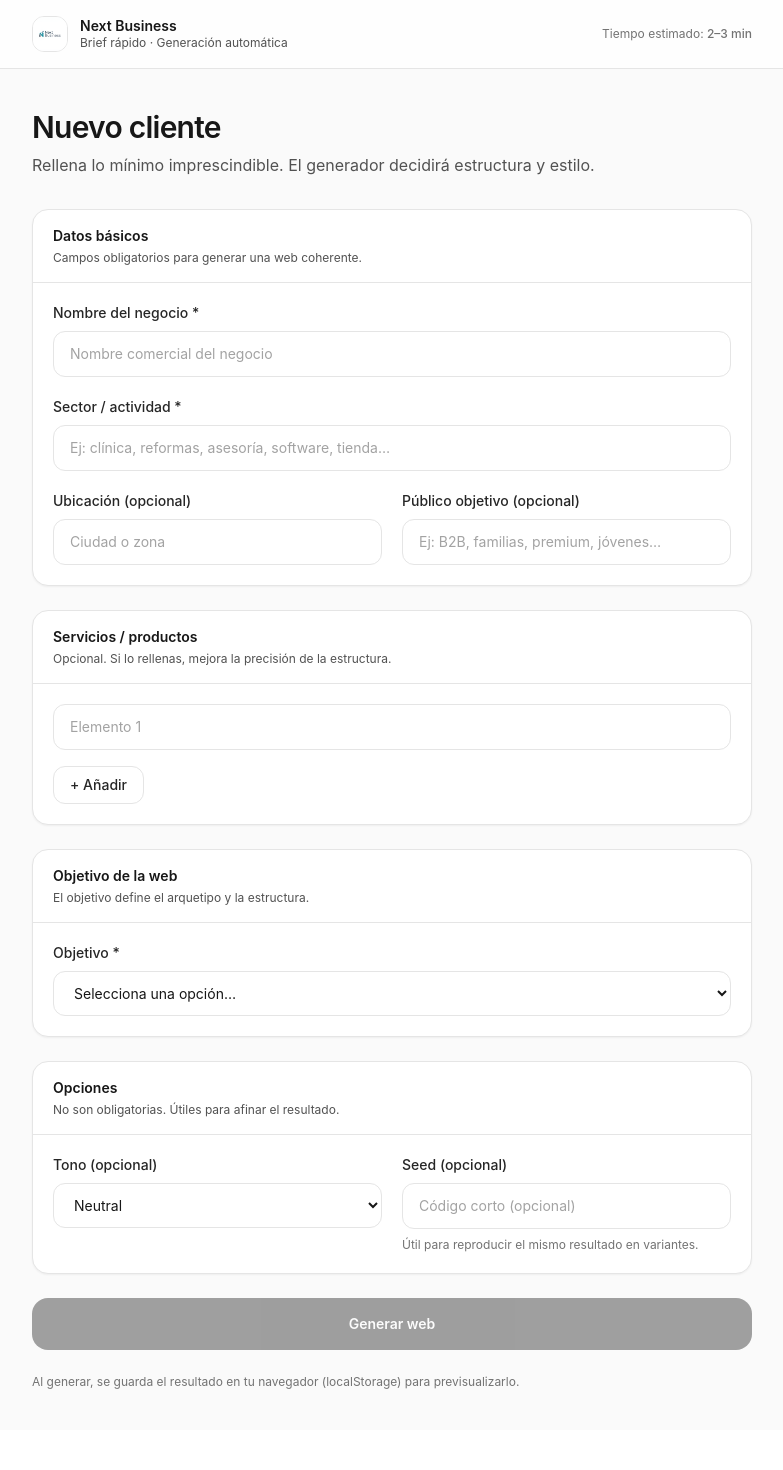
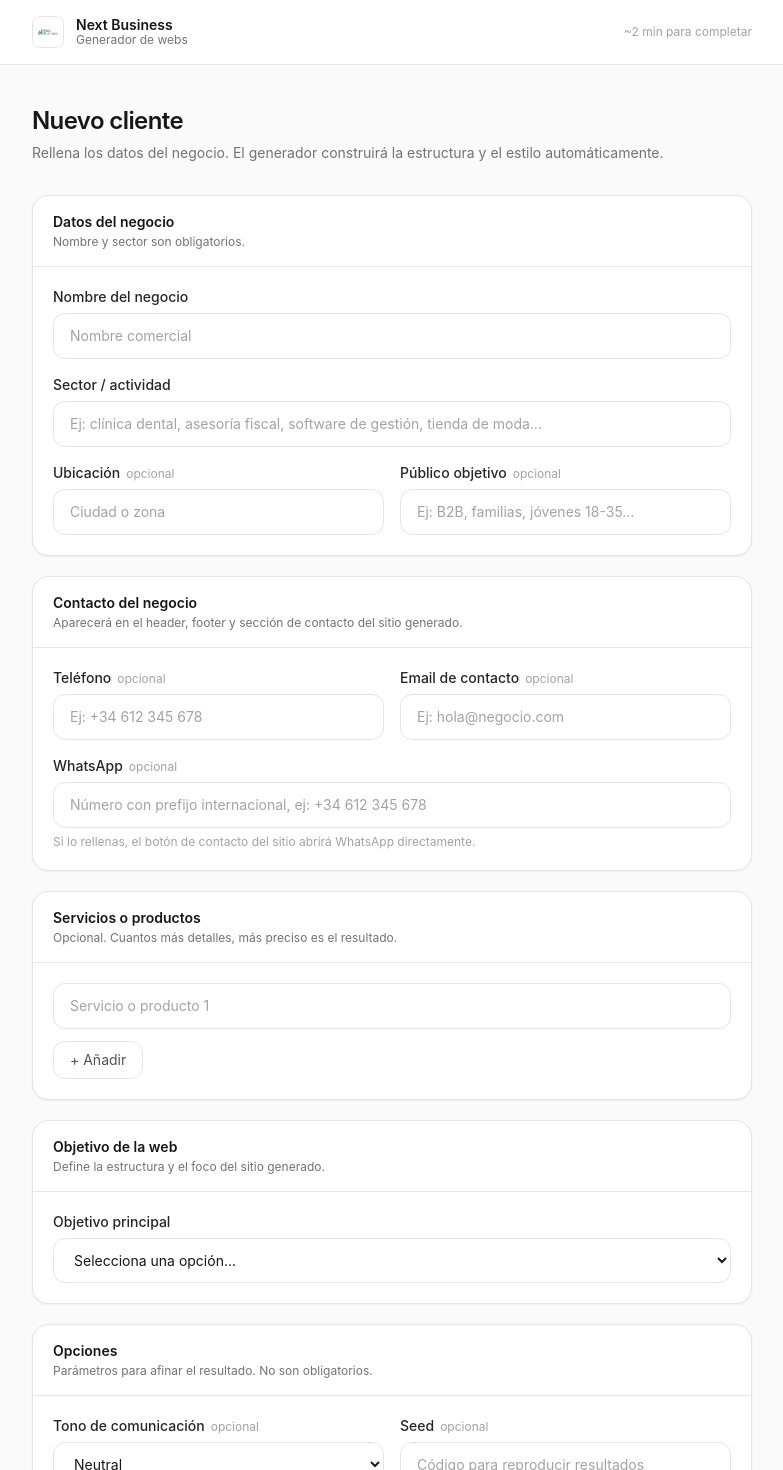
Before and after one commit to nextbusinesstest/next-business, a Next.js app: page /client/new in a window 1280 px wide. Shown: the top 1470 px of the page, without its empty margins (248-1031 px from the left). Before the commit the page ends 1430 px from the top, so only its background shows below. Built offline with nearby package versions, Linux system fonts and the light colour scheme.

Commit message:
Refactor ClientNew component and improve UI elements

```diff
--- a/pages/client/new.js
+++ b/pages/client/new.js
@@ -11,6 +11,13 @@ const GOAL_OPTIONS = [
   { value: "other", label: "Otro (especificar)" },
 ];
 
+const TONE_OPTIONS = [
+  { value: "neutral", label: "Neutral" },
+  { value: "professional", label: "Profesional" },
+  { value: "friendly", label: "Cercano" },
+  { value: "bold", label: "Atrevido" },
+];
+
 function safeTrim(v) {
   return (v ?? "").toString().trim();
 }
@@ -19,15 +26,14 @@ function cx(...classes) {
   return classes.filter(Boolean).join(" ");
 }
 
-// ✅ IMPORTANTE: estos componentes deben estar FUERA del componente principal
-// para evitar remounts y pérdida de foco.
+// Componentes fuera del render principal para evitar re-mounts
 function Card({ title, subtitle, children }) {
   return (
     <div className="rounded-2xl border border-neutral-200 bg-white shadow-sm">
       <div className="px-5 py-4 border-b border-neutral-200">
         <div className="text-sm font-semibold text-neutral-900">{title}</div>
         {subtitle ? (
-          <div className="text-xs text-neutral-600 mt-1">{subtitle}</div>
+          <div className="text-xs text-neutral-500 mt-0.5">{subtitle}</div>
         ) : null}
       </div>
       <div className="p-5">{children}</div>
@@ -35,38 +41,49 @@ function Card({ title, subtitle, children }) {
   );
 }
 
-function Label({ children, htmlFor }) {
+function Label({ children, htmlFor, optional = false }) {
   return (
-    <label
-      htmlFor={htmlFor}
-      className="block text-sm font-medium text-neutral-800 mb-2"
-    >
+    <label htmlFor={htmlFor} className="block text-sm font-medium text-neutral-800 mb-1.5">
       {children}
+      {optional ? (
+        <span className="ml-1.5 text-xs font-normal text-neutral-400">opcional</span>
+      ) : null}
     </label>
   );
 }
 
 const inputBase =
   "w-full rounded-xl bg-white border border-neutral-200 px-4 py-3 text-sm text-neutral-900 " +
-  "outline-none focus:ring-2 focus:ring-neutral-900/10 focus:border-neutral-400 placeholder:text-neutral-400";
+  "outline-none focus:ring-2 focus:ring-neutral-900/10 focus:border-neutral-400 placeholder:text-neutral-400 transition-colors";
 
 const selectBase =
   "w-full rounded-xl bg-white border border-neutral-200 px-4 py-3 text-sm text-neutral-900 " +
-  "outline-none focus:ring-2 focus:ring-neutral-900/10 focus:border-neutral-400";
+  "outline-none focus:ring-2 focus:ring-neutral-900/10 focus:border-neutral-400 transition-colors";
 
 export default function ClientNew() {
   const router = useRouter();
 
+  // Datos del negocio
   const [businessName, setBusinessName] = useState("");
   const [sector, setSector] = useState("");
   const [location, setLocation] = useState("");
   const [targetAudience, setTargetAudience] = useState("");
   const [services, setServices] = useState([""]);
+
+  // Contacto del negocio (nuevo)
+  const [phone, setPhone] = useState("");
+  const [email, setEmail] = useState("");
+  const [whatsapp, setWhatsapp] = useState("");
+
+  // Objetivo
   const [websiteGoal, setWebsiteGoal] = useState("");
   const [websiteGoalDetail, setWebsiteGoalDetail] = useState("");
+
+  // Opciones
   const [tone, setTone] = useState("neutral");
   const [seed, setSeed] = useState("");
 
+  // UI state
   const [loading, setLoading] = useState(false);
   const [errorMsg, setErrorMsg] = useState("");
   const [logoOk, setLogoOk] = useState(true);
@@ -114,6 +131,11 @@ export default function ClientNew() {
       target_audience: safeTrim(targetAudience),
       services: cleanedServices,
 
+      // Contacto del negocio
+      contact_phone: safeTrim(phone),
+      contact_email: safeTrim(email),
+      contact_whatsapp: safeTrim(whatsapp),
+
       website_goal: safeTrim(websiteGoal),
       website_goal_detail: safeTrim(websiteGoalDetail),
 
@@ -147,76 +169,79 @@ export default function ClientNew() {
 
   return (
     <div className="min-h-screen bg-neutral-50">
-      {/* Header NB */}
-      <div className="sticky top-0 z-10 border-b border-neutral-200 bg-white/80 backdrop-blur">
+      {/* Header */}
+      <div className="sticky top-0 z-10 border-b border-neutral-200 bg-white/90 backdrop-blur">
         <div className="max-w-3xl mx-auto px-6 py-4 flex items-center justify-between">
           <div className="flex items-center gap-3">
             {logoOk ? (
               <img
                 src="/logo.png"
                 alt="Next Business"
-                className="h-9 w-9 rounded-xl object-contain bg-white border border-neutral-200"
+                className="h-8 w-8 rounded-lg object-contain border border-neutral-200"
                 onError={() => setLogoOk(false)}
               />
             ) : (
-              <div className="h-9 w-9 rounded-xl bg-neutral-900" aria-hidden />
+              <div className="h-8 w-8 rounded-lg bg-neutral-900" aria-hidden />
             )}
-
             <div>
               <div className="text-sm font-semibold text-neutral-900 leading-none">
                 Next Business
               </div>
-              <div className="text-xs text-neutral-600 mt-1 leading-none">
-                Brief rápido · Generación automática
+              <div className="text-xs text-neutral-500 mt-0.5 leading-none">
+                Generador de webs
               </div>
             </div>
           </div>
 
-          <div className="text-xs text-neutral-500">
-            Tiempo estimado: <span className="font-medium">2–3 min</span>
+          <div className="text-xs text-neutral-400">
+            ~2 min para completar
           </div>
         </div>
       </div>
 
       <div className="max-w-3xl mx-auto px-6 py-10">
-        <h1 className="text-3xl font-semibold tracking-tight text-neutral-900">
+        <h1 className="text-2xl font-semibold tracking-tight text-neutral-900">
           Nuevo cliente
         </h1>
-        <p className="text-neutral-600 mt-2">
-          Rellena lo mínimo imprescindible. El generador decidirá estructura y estilo.
+        <p className="text-neutral-500 mt-1.5 text-sm">
+          Rellena los datos del negocio. El generador construirá la estructura y el estilo automáticamente.
         </p>
 
-        <form onSubmit={handleSubmit} className="mt-8 space-y-6">
+        <form onSubmit={handleSubmit} className="mt-8 space-y-5">
+
+          {/* Datos básicos */}
           <Card
-            title="Datos básicos"
-            subtitle="Campos obligatorios para generar una web coherente."
+            title="Datos del negocio"
+            subtitle="Nombre y sector son obligatorios."
           >
-            <div className="space-y-5">
+            <div className="space-y-4">
               <div>
-                <Label htmlFor="businessName">Nombre del negocio *</Label>
+                <Label htmlFor="businessName">Nombre del negocio</Label>
                 <input
                   id="businessName"
                   value={businessName}
                   onChange={(e) => setBusinessName(e.target.value)}
                   className={inputBase}
-                  placeholder="Nombre comercial del negocio"
+                  placeholder="Nombre comercial"
+                  required
                 />
               </div>
 
               <div>
-                <Label htmlFor="sector">Sector / actividad *</Label>
+                <Label htmlFor="sector">Sector / actividad</Label>
                 <input
                   id="sector"
                   value={sector}
                   onChange={(e) => setSector(e.target.value)}
                   className={inputBase}
-                  placeholder="Ej: clínica, reformas, asesoría, software, tienda…"
+                  placeholder="Ej: clínica dental, asesoría fiscal, software de gestión, tienda de moda…"
+                  required
                 />
               </div>
 
-              <div className="grid grid-cols-1 md:grid-cols-2 gap-5">
+              <div className="grid grid-cols-1 md:grid-cols-2 gap-4">
                 <div>
-                  <Label htmlFor="location">Ubicación (opcional)</Label>
+                  <Label htmlFor="location" optional>Ubicación</Label>
                   <input
                     id="location"
                     value={location}
@@ -227,43 +252,92 @@ export default function ClientNew() {
                 </div>
 
                 <div>
-                  <Label htmlFor="targetAudience">Público objetivo (opcional)</Label>
+                  <Label htmlFor="targetAudience" optional>Público objetivo</Label>
                   <input
                     id="targetAudience"
                     value={targetAudience}
                     onChange={(e) => setTargetAudience(e.target.value)}
                     className={inputBase}
-                    placeholder="Ej: B2B, familias, premium, jóvenes…"
+                    placeholder="Ej: B2B, familias, jóvenes 18-35…"
                   />
                 </div>
               </div>
             </div>
           </Card>
 
+          {/* Contacto del negocio */}
           <Card
-            title="Servicios / productos"
-            subtitle="Opcional. Si lo rellenas, mejora la precisión de la estructura."
+            title="Contacto del negocio"
+            subtitle="Aparecerá en el header, footer y sección de contacto del sitio generado."
           >
-            <div className="space-y-3">
+            <div className="space-y-4">
+              <div className="grid grid-cols-1 md:grid-cols-2 gap-4">
+                <div>
+                  <Label htmlFor="phone" optional>Teléfono</Label>
+                  <input
+                    id="phone"
+                    type="tel"
+                    value={phone}
+                    onChange={(e) => setPhone(e.target.value)}
+                    className={inputBase}
+                    placeholder="Ej: +34 612 345 678"
+                  />
+                </div>
+
+                <div>
+                  <Label htmlFor="email" optional>Email de contacto</Label>
+                  <input
+                    id="email"
+                    type="email"
+                    value={email}
+                    onChange={(e) => setEmail(e.target.value)}
+                    className={inputBase}
+                    placeholder="Ej: hola@negocio.com"
+                  />
+                </div>
+              </div>
+
+              <div>
+                <Label htmlFor="whatsapp" optional>WhatsApp</Label>
+                <input
+                  id="whatsapp"
+                  type="tel"
+                  value={whatsapp}
+                  onChange={(e) => setWhatsapp(e.target.value)}
+                  className={inputBase}
+                  placeholder="Número con prefijo internacional, ej: +34 612 345 678"
+                />
+                <p className="text-xs text-neutral-400 mt-1.5">
+                  Si lo rellenas, el botón de contacto del sitio abrirá WhatsApp directamente.
+                </p>
+              </div>
+            </div>
+          </Card>
+
+          {/* Servicios */}
+          <Card
+            title="Servicios o productos"
+            subtitle="Opcional. Cuantos más detalles, más preciso es el resultado."
+          >
+            <div className="space-y-2.5">
               {services.map((s, i) => (
-                <div key={i} className="flex gap-3">
+                <div key={i} className="flex gap-2.5">
                   <input
                     value={s}
                     onChange={(e) => updateService(i, e.target.value)}
                     className={inputBase}
-                    placeholder={`Elemento ${i + 1}`}
+                    placeholder={`Servicio o producto ${i + 1}`}
                   />
-                  {services.length > 1 && (
+                  {services.length > 1 ? (
                     <button
                       type="button"
                       onClick={() => removeService(i)}
-                      className="rounded-xl border border-neutral-200 px-3 text-neutral-700 hover:border-neutral-400 hover:bg-neutral-50"
+                      className="rounded-xl border border-neutral-200 px-3 text-neutral-400 hover:border-neutral-300 hover:text-neutral-600 transition-colors shrink-0"
                       aria-label="Eliminar"
-                      title="Eliminar"
                     >
                       ✕
                     </button>
-                  )}
+                  ) : null}
                 </div>
               ))}
             </div>
@@ -271,23 +345,25 @@ export default function ClientNew() {
             <button
               type="button"
               onClick={addService}
-              className="mt-4 rounded-xl border border-neutral-200 px-4 py-2 text-sm font-medium text-neutral-800 hover:border-neutral-400 hover:bg-neutral-50"
+              className="mt-3 rounded-xl border border-neutral-200 px-4 py-2 text-sm text-neutral-600 hover:border-neutral-300 hover:bg-neutral-50 transition-colors"
             >
               + Añadir
             </button>
           </Card>
 
+          {/* Objetivo */}
           <Card
             title="Objetivo de la web"
-            subtitle="El objetivo define el arquetipo y la estructura."
+            subtitle="Define la estructura y el foco del sitio generado."
           >
             <div>
-              <Label htmlFor="websiteGoal">Objetivo *</Label>
+              <Label htmlFor="websiteGoal">Objetivo principal</Label>
               <select
                 id="websiteGoal"
                 value={websiteGoal}
                 onChange={(e) => setWebsiteGoal(e.target.value)}
                 className={selectBase}
+                required
               >
                 <option value="">Selecciona una opción…</option>
                 {GOAL_OPTIONS.map((o) => (
@@ -297,76 +373,80 @@ export default function ClientNew() {
                 ))}
               </select>
 
-              {needsGoalDetail && (
-                <div className="mt-5">
-                  <Label htmlFor="websiteGoalDetail">Detalle del objetivo *</Label>
+              {needsGoalDetail ? (
+                <div className="mt-4">
+                  <Label htmlFor="websiteGoalDetail">Detalla el objetivo</Label>
                   <input
                     id="websiteGoalDetail"
                     value={websiteGoalDetail}
                     onChange={(e) => setWebsiteGoalDetail(e.target.value)}
                     className={inputBase}
-                    placeholder="Ej: solicitar demo, pedir presupuesto, agenda de cita…"
+                    placeholder="Ej: solicitar demo, pedir presupuesto, reservar cita…"
+                    required
                   />
                 </div>
-              )}
+              ) : null}
             </div>
           </Card>
 
+          {/* Opciones avanzadas */}
           <Card
             title="Opciones"
-            subtitle="No son obligatorias. Útiles para afinar el resultado."
+            subtitle="Parámetros para afinar el resultado. No son obligatorios."
           >
-            <div className="grid grid-cols-1 md:grid-cols-2 gap-5">
+            <div className="grid grid-cols-1 md:grid-cols-2 gap-4">
               <div>
-                <Label htmlFor="tone">Tono (opcional)</Label>
+                <Label htmlFor="tone" optional>Tono de comunicación</Label>
                 <select
                   id="tone"
                   value={tone}
                   onChange={(e) => setTone(e.target.value)}
                   className={selectBase}
                 >
-                  <option value="neutral">Neutral</option>
-                  <option value="professional">Profesional</option>
-                  <option value="friendly">Cercano</option>
-                  <option value="bold">Atrevido</option>
+                  {TONE_OPTIONS.map((o) => (
+                    <option key={o.value} value={o.value}>{o.label}</option>
+                  ))}
                 </select>
               </div>
 
               <div>
-                <Label htmlFor="seed">Seed (opcional)</Label>
+                <Label htmlFor="seed" optional>Seed</Label>
                 <input
                   id="seed"
                   value={seed}
                   onChange={(e) => setSeed(e.target.value)}
                   className={inputBase}
-                  placeholder="Código corto (opcional)"
+                  placeholder="Código para reproducir resultados"
                 />
-                <p className="text-xs text-neutral-500 mt-2">
-                  Útil para reproducir el mismo resultado en variantes.
+                <p className="text-xs text-neutral-400 mt-1.5">
+                  Mismo seed = mismo resultado visual en variantes.
                 </p>
               </div>
             </div>
           </Card>
 
-          {errorMsg && (
-            <div className="rounded-2xl border border-red-200 bg-red-50 px-4 py-3 text-red-800 text-sm">
+          {/* Error */}
+          {errorMsg ? (
+            <div className="rounded-2xl border border-red-200 bg-red-50 px-4 py-3 text-red-700 text-sm">
               {errorMsg}
             </div>
-          )}
+          ) : null}
 
+          {/* Submit */}
           <button
+            type="submit"
             disabled={!canSubmit || loading}
             className={cx(
-              "w-full rounded-2xl px-6 py-4 text-sm font-semibold",
+              "w-full rounded-2xl px-6 py-4 text-sm font-semibold transition-colors",
               "bg-neutral-900 text-white hover:bg-neutral-800",
-              "disabled:opacity-40 disabled:hover:bg-neutral-900"
+              "disabled:opacity-40 disabled:cursor-not-allowed disabled:hover:bg-neutral-900"
             )}
           >
             {loading ? "Generando…" : "Generar web"}
           </button>
 
-          <p className="text-xs text-neutral-500">
-            Al generar, se guarda el resultado en tu navegador (localStorage) para previsualizarlo.
+          <p className="text-xs text-neutral-400 text-center pb-4">
+            El resultado se carga en el preview interno para revisión antes de publicar.
           </p>
         </form>
       </div>
```
